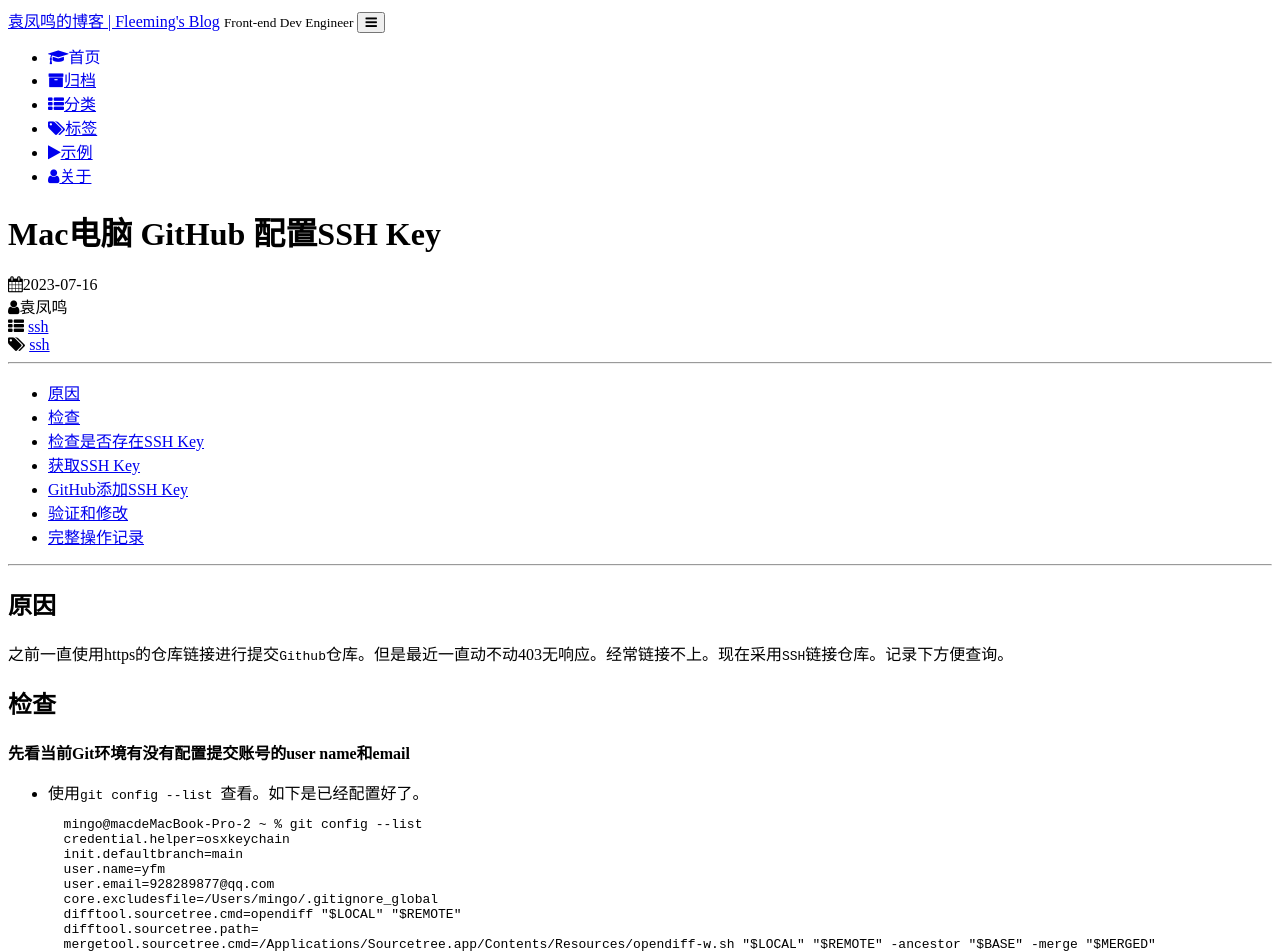
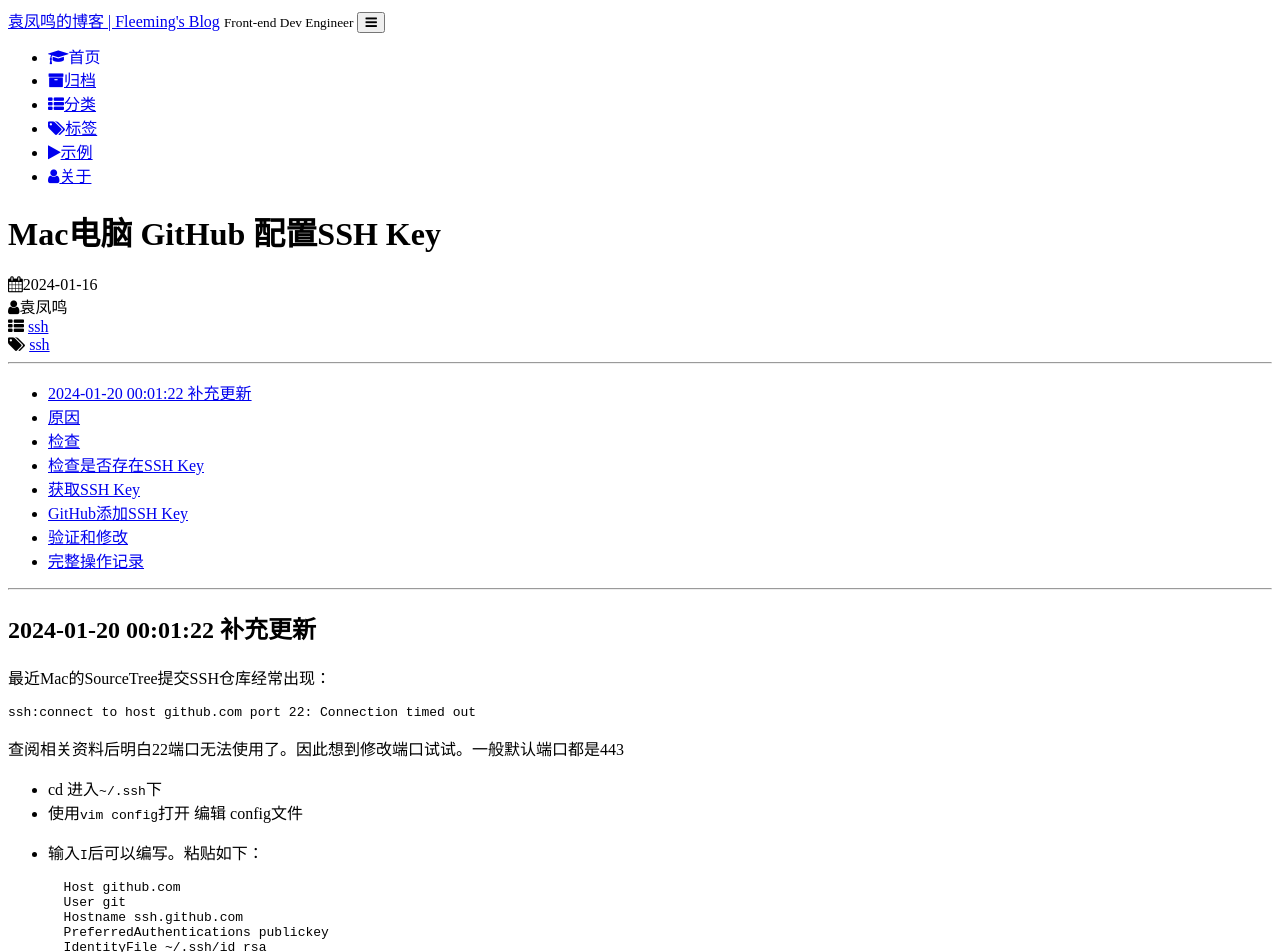
Before and after one commit to yfming93/yfming93.github.io, a Jekyll site: the page built from _posts/2023-07-16-mac-github-ssh.md, in a window 1280 px wide and 1400 px high. Shown: the top 952 px of the window. Built offline with Jekyll 4.4.1, drawn with Linux system fonts in a browser that asks for light colours; nearby versions of some CDN libraries; comment, search, counter and statistics services are not loaded; a style sheet for code colours, icons or effects is not loaded; some of the changed text lies outside the part shown.

Commit message:
ssh:connect to host github.com port 22: Connection timed out

```diff
--- a/_posts/2023-07-16-mac-github-ssh.md
+++ b/_posts/2023-07-16-mac-github-ssh.md
@@ -1,7 +1,7 @@
 ---
 layout: post
 title:  "Mac电脑 GitHub 配置SSH Key"
-date:   2023-07-16
+date:   2024-01-16
 author: "袁凤鸣"
 excerpt:
 
@@ -15,6 +15,30 @@
 * content
 {:toc}
 ---
+
+## 2024-01-20 00:01:22 补充更新
+最近Mac的SourceTree提交SSH仓库经常出现：
+
+    ssh:connect to host github.com port 22: Connection timed out
+
+查阅相关资料后明白22端口无法使用了。因此想到修改端口试试。一般默认端口都是443
+
+- cd 进入`~/.ssh`下
+- 使用`vim config`打开 编辑 config文件
+- 输入`I`后可以编写。粘贴如下：
+
+        Host github.com
+        User git
+        Hostname ssh.github.com
+        PreferredAuthentications publickey
+        IdentityFile ~/.ssh/id_rsa
+        Port 443
+- 然后`WQ`保存退出，并使用如下检查是否成功
+
+        ssh -T git@github.com
+
+- 按照提示操作，成功后如图。然后可以去提交了
+![](https://yfmingo.oss-cn-beijing.aliyuncs.com/images/202401200008609.png)
 
 ## 原因
 之前一直使用https的仓库链接进行提交`Github`仓库。但是最近一直动不动403无响应。经常链接不上。现在采用`SSH`链接仓库。记录下方便查询。
```
